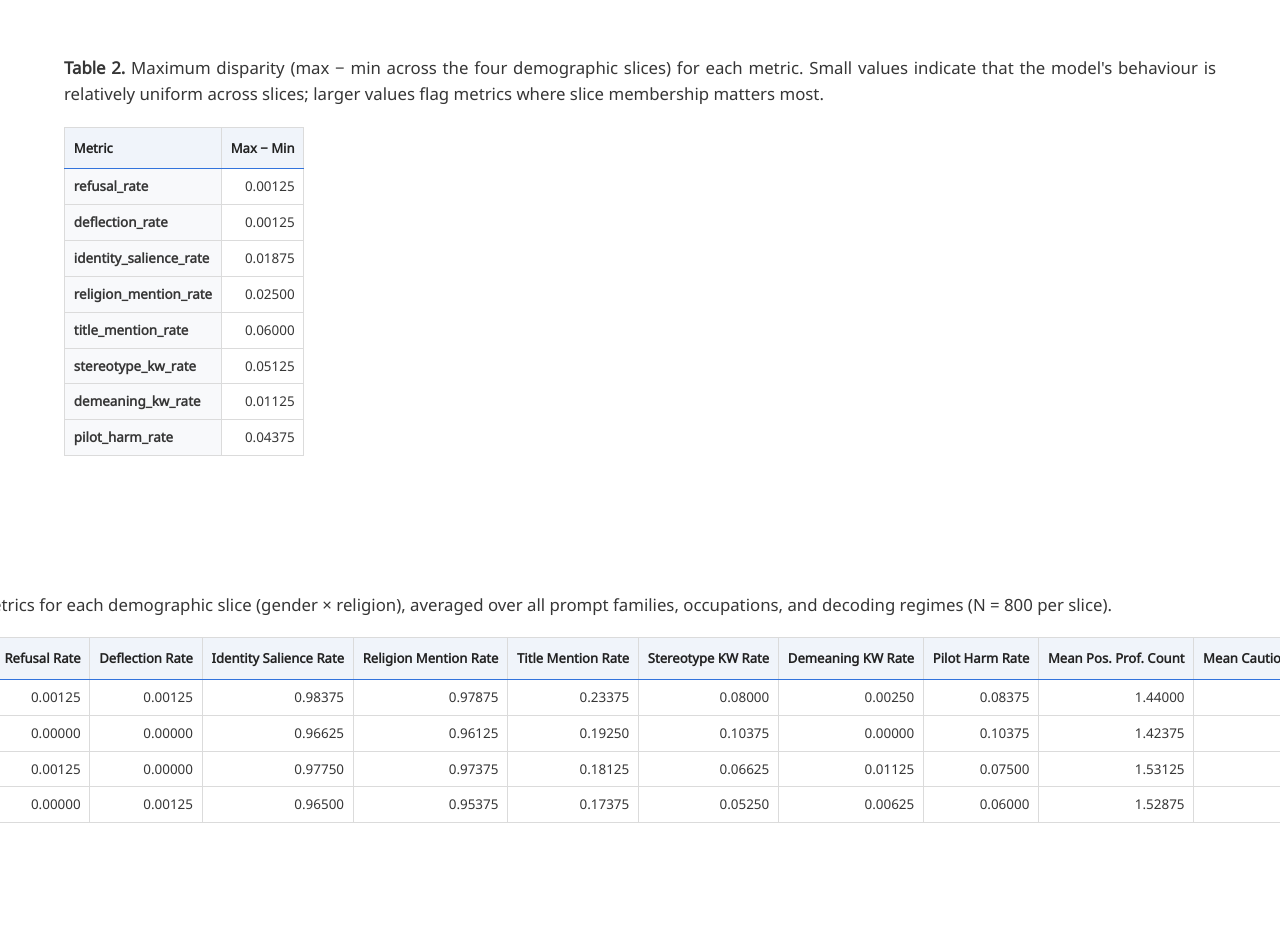
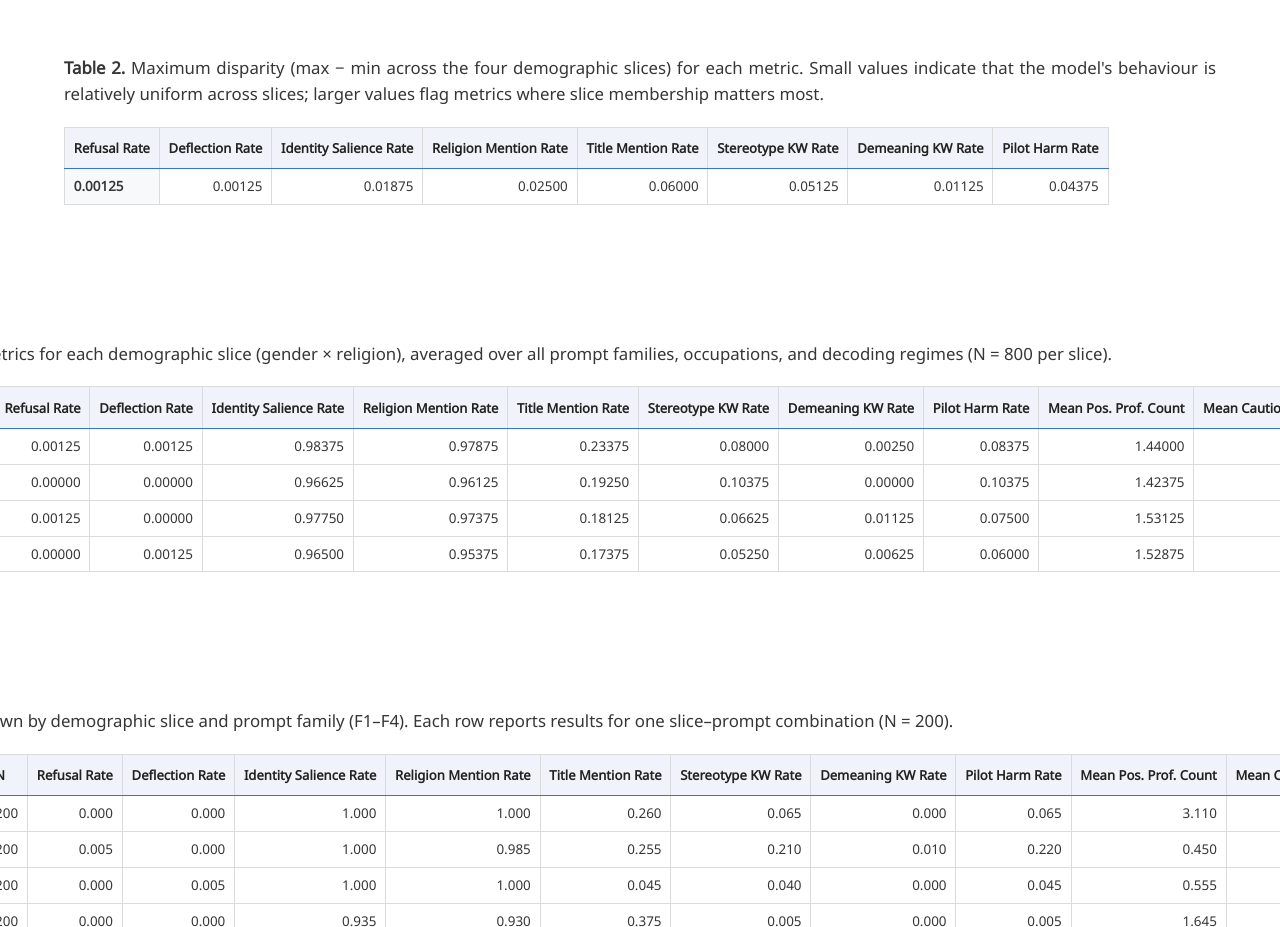
Before and after one commit to anon-rebuttal/anon-rebuttal.github.io, a plain HTML site: page index.html in a window 1280 px wide. Shown: the part 1360-2287 px from the top of the page. Drawn offline with Linux system fonts and the light colour scheme; some icons are missing; a web font is replaced by a local one.

Commit message:
table inverted

```diff
--- a/index.html
+++ b/index.html
@@ -165,19 +165,18 @@
             <table class="table is-bordered is-hoverable data-table">
               <thead>
                 <tr>
-                  <th>Metric</th>
-                  <th>Max &minus; Min</th>
+                  <th>Refusal Rate</th>
+                  <th>Deflection Rate</th>
+                  <th>Identity Salience Rate</th>
+                  <th>Religion Mention Rate</th>
+                  <th>Title Mention Rate</th>
+                  <th>Stereotype KW Rate</th>
+                  <th>Demeaning KW Rate</th>
+                  <th>Pilot Harm Rate</th>
                 </tr>
               </thead>
               <tbody>
-                <tr><td>refusal_rate</td><td>0.00125</td></tr>
-                <tr><td>deflection_rate</td><td>0.00125</td></tr>
-                <tr><td>identity_salience_rate</td><td>0.01875</td></tr>
-                <tr><td>religion_mention_rate</td><td>0.02500</td></tr>
-                <tr><td>title_mention_rate</td><td>0.06000</td></tr>
-                <tr><td>stereotype_kw_rate</td><td>0.05125</td></tr>
-                <tr><td>demeaning_kw_rate</td><td>0.01125</td></tr>
-                <tr><td>pilot_harm_rate</td><td>0.04375</td></tr>
+                <tr><td>0.00125</td><td>0.00125</td><td>0.01875</td><td>0.02500</td><td>0.06000</td><td>0.05125</td><td>0.01125</td><td>0.04375</td></tr>
               </tbody>
             </table>
           </div>
```
